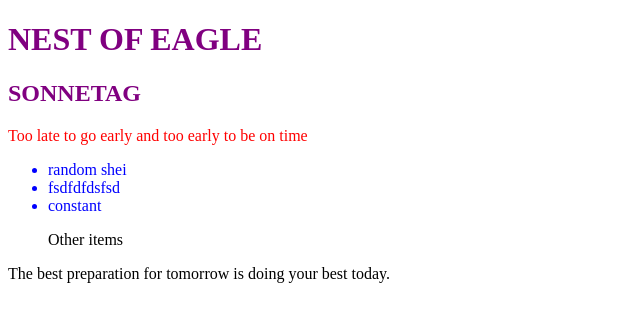
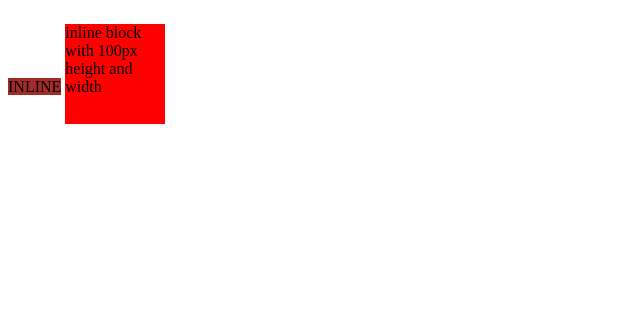
Before and after one commit to baasirishfaq/webdev, a plain HTML site: page index.html in a window 1280 px wide. Shown: the whole page, without its empty margins (0-640 px from the left). Drawn offline with Linux system fonts and the light colour scheme.

Commit message:
block and inline block

```diff
--- a/index.html
+++ b/index.html
@@ -9,21 +9,9 @@
 
 
 <body>
-  <h1>NEST OF EAGLE</h1>
-  <h2>SONNETAG</h2>
-  <div class="box">
-    <p class="done">Too late to go early and too early to be on time</p>
-    <ul class="list">
-      <li>random shei</li>
-      <li class="done">fsdfdfdsfsd</li>
-      <li class="done">constant</li>
-    </ul>
-  </div>
 
-  <ul>
-    <p class="done">Other items</p>
-  </ul>
-  <p>The best preparation for tomorrow is doing your best today.</p>
+  <p class="headline">INLINE</p>
+  <p class="second">inline block with 100px height and width</p>
 
 </body>
 
--- a/style.css
+++ b/style.css
@@ -1,11 +1,13 @@
-h1, h2{
-  color: purple;
+.headline{
+  background-color: brown;
+  display: inline;
+
+  /* width and height doesn't work for inline (only works for inline block) */
 }
 
-.box > p{
-  color: red;
+.second{
+  background-color: red;
+  display: inline-block;
+  width: 100px;
+  height: 100px;
 }
-
-.box > ul{
-  color: blue;
-}
```
